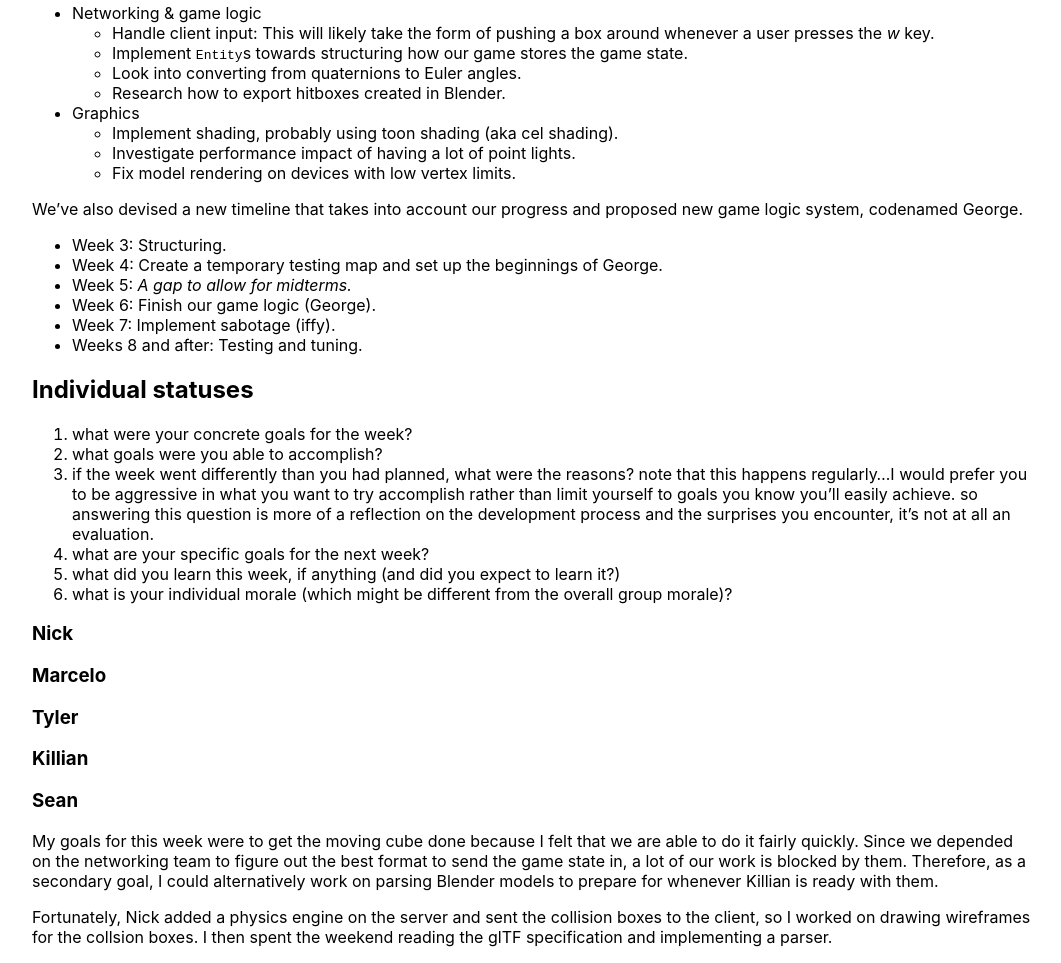
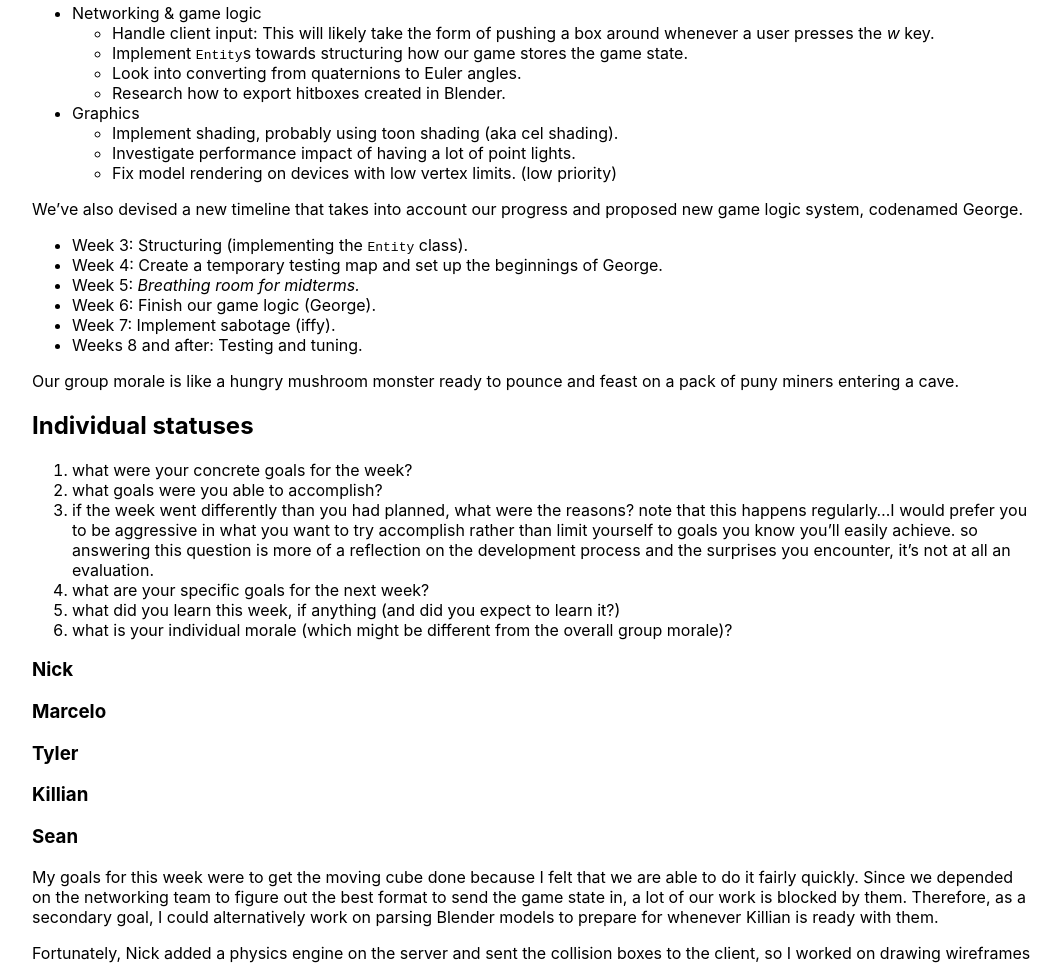
Before and after one commit to ucsd-cse125-sp24/group1-website, a website: page w/2.html in a window 1280 px wide. Shown: the part 1732-2695 px from the top of the page, without its empty margins (108-1169 px from the left). Drawn offline with Linux system fonts and the light colour scheme.

```diff
--- a/w/2.html
+++ b/w/2.html
@@ -99,21 +99,22 @@
 <li>Graphics<ul>
 <li>Implement shading, probably using toon shading (aka cel shading).</li>
 <li>Investigate performance impact of having a lot of point lights.</li>
-<li>Fix model rendering on devices with low vertex limits.</li>
+<li>Fix model rendering on devices with low vertex limits. (low priority)</li>
 </ul>
 </li>
 </ul>
 <p>We&#8217;ve also devised a new timeline that takes into account our progress and proposed new game logic system, codenamed George.</p>
 <ul>
-<li>Week 3: Structuring.</li>
+<li>Week 3: Structuring (implementing the <code>Entity</code> class).</li>
 <li>Week 4: Create a temporary testing map and set up the beginnings of George.</li>
-<li>Week 5: <em>A gap to allow for midterms.</em></li>
+<li>Week 5: <em>Breathing room for midterms.</em></li>
 <li>Week 6: Finish our game logic (George).</li>
 <li>Week 7: Implement sabotage (iffy).</li>
 <li>Weeks 8 and after: Testing and tuning.</li>
 </ul>
 <!-- add a statement summarizing the group morale (feel free to be creative in expressing your morale) -->
 
+<p>Our group morale is like a hungry mushroom monster ready to pounce and feast on a pack of puny miners entering a cave.</p>
 <h2 id="individual-statuses">Individual statuses</h2>
 <ol>
 <li>what were your concrete goals for the week?</li>
```
Also changed, not shown: index.html (+2 -0 lines).
